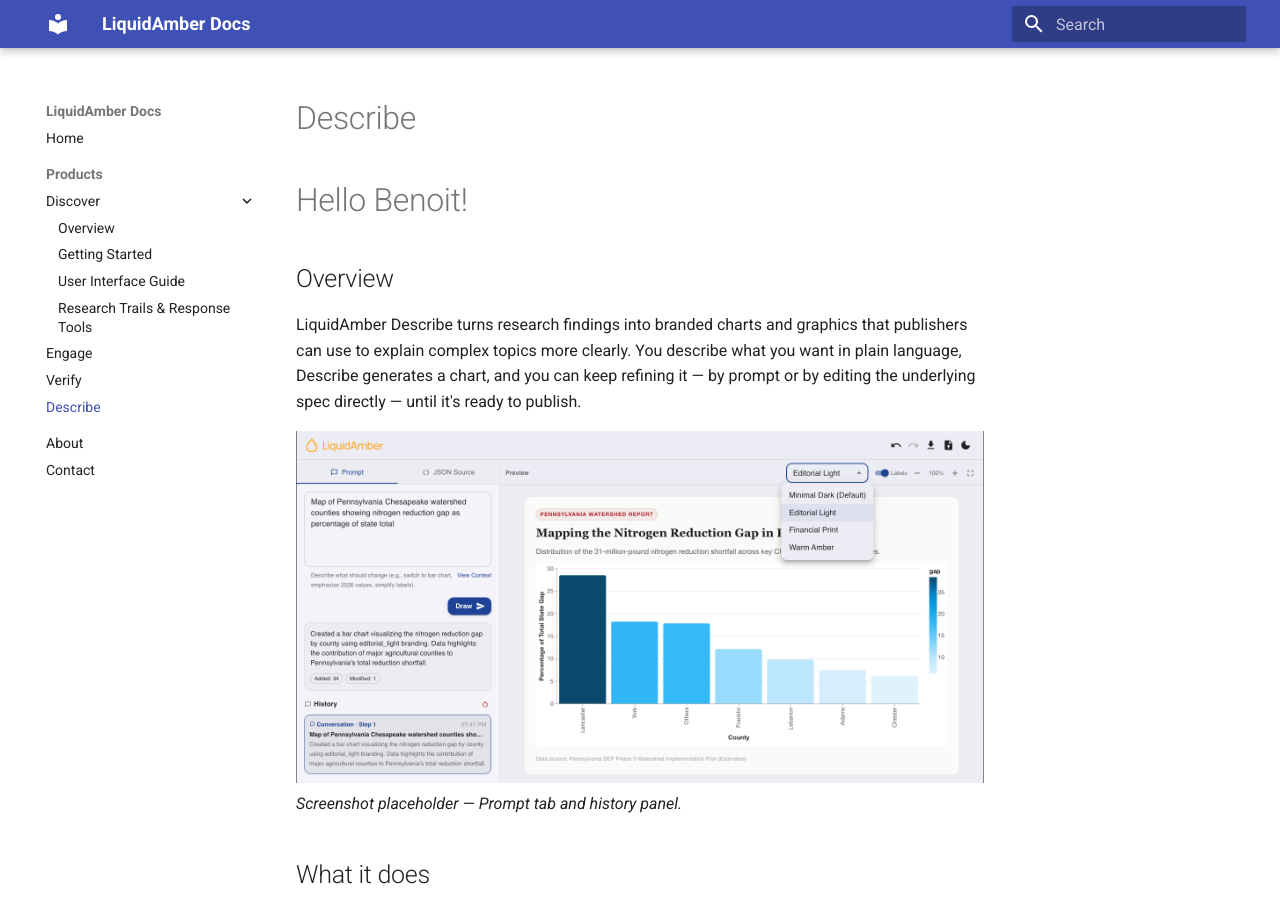
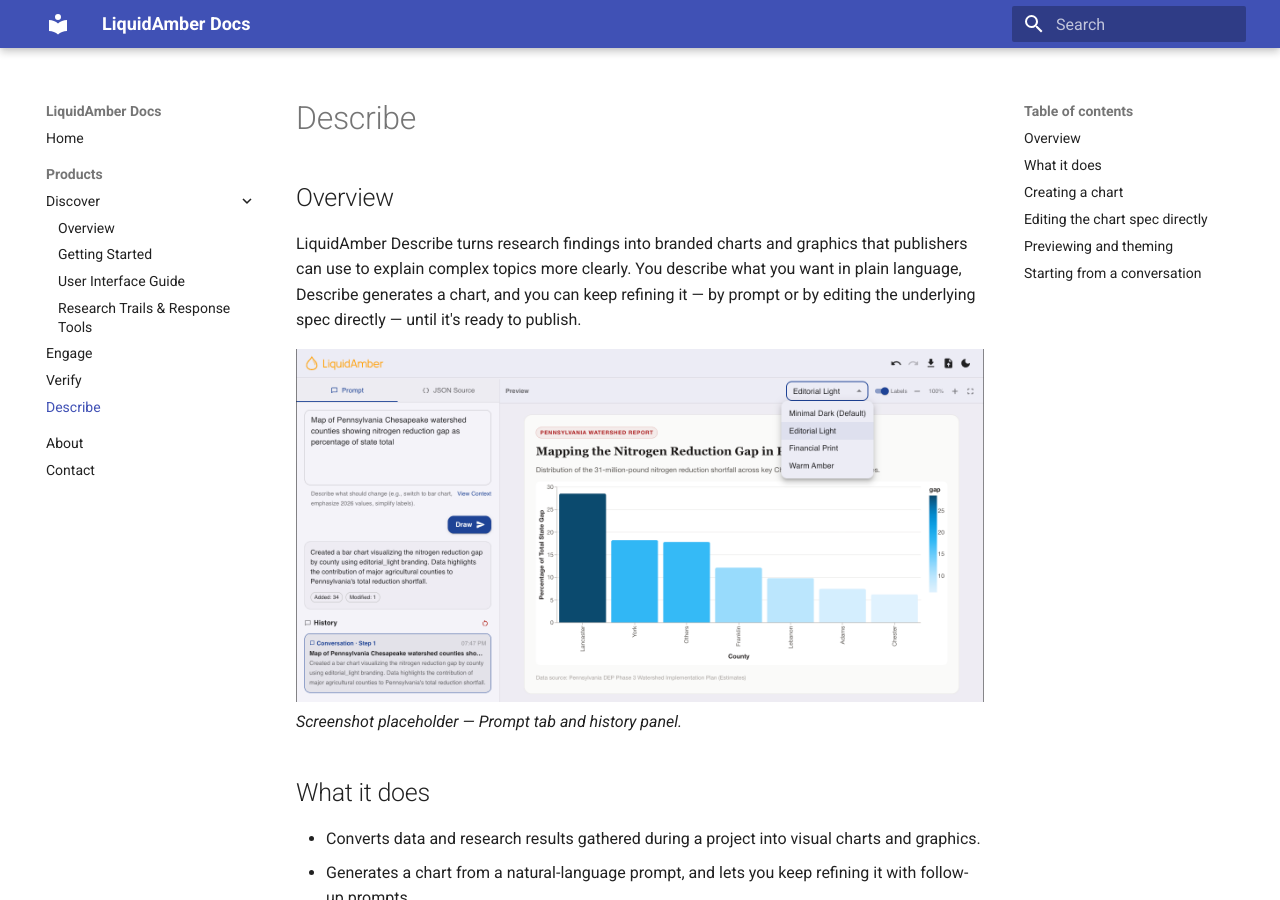
Before and after one commit to benoitmarsot/codechat-help, an MkDocs documentation site: the page built from docs/describe.md, in a window 1280 px wide and 900 px high. Built offline with MkDocs 1.6.1 and Material for MkDocs 9.7.7, drawn with Linux system fonts in a browser that asks for light colours.

Commit message:
Undo Eric test.

```diff
--- a/docs/describe.md
+++ b/docs/describe.md
@@ -1,7 +1,4 @@
 # Describe
-
-# Hello Benoit!
-
 
 ## Overview
 
```
